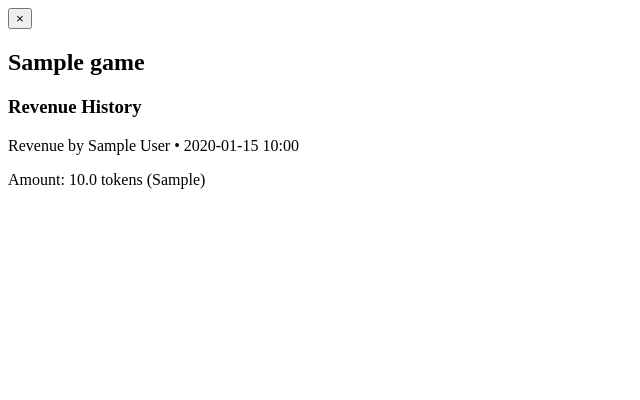
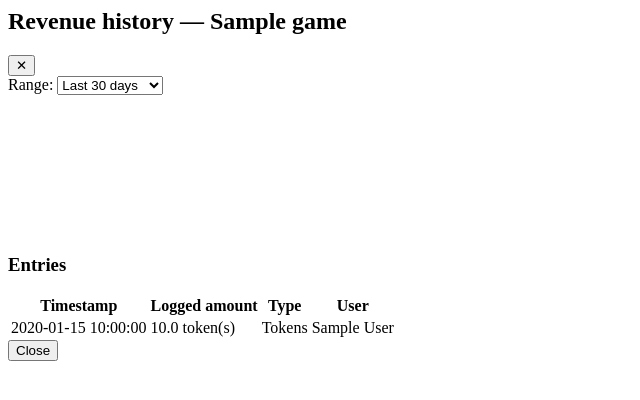
Before and after one commit to darkphoenixfox/barcade-app, a FastAPI app: page /game/1/revenue-history in a window 1280 px wide. Shown: the top 400 px of the page, without its empty margins (0-640 px from the left). Run offline with FastAPI, Linux system fonts and the light colour scheme; the visitor is signed in with stand-in values (Sample User, id 1); tables that the repository leaves empty hold one stand-in row (values such as "Sample post"); data that the repository does not hold is empty.

Commit message:
chore: better graphs revenue

```diff
--- a/app/main.py
+++ b/app/main.py
@@ -17,6 +17,7 @@
 from .models import Base
 from fastapi import FastAPI, Request, Depends, Form, HTTPException
 from fastapi.responses import JSONResponse
+from datetime import datetime, timedelta, timezone
 
 
 class LocationUpdateForm(BaseModel):
@@ -60,6 +61,106 @@
 
 def get_selected_location(request: Request):
 	return request.session.get("location_id", None)
+
+def _to_cash(amount: float, is_token: bool, token_value: float) -> float:
+    return (amount * token_value) if is_token else amount
+
+def _daterange_floor(dt: datetime, granularity: str) -> datetime:
+    if granularity == "daily":
+        return dt.replace(hour=0, minute=0, second=0, microsecond=0, tzinfo=dt.tzinfo)
+    if granularity == "weekly":
+        # ISO week starts Monday
+        d0 = dt.replace(hour=0, minute=0, second=0, microsecond=0, tzinfo=dt.tzinfo)
+        return d0 - timedelta(days=d0.weekday())
+    if granularity == "monthly":
+        return dt.replace(day=1, hour=0, minute=0, second=0, microsecond=0, tzinfo=dt.tzinfo)
+    return dt
+
+def _step(granularity: str) -> timedelta:
+    return timedelta(days=1 if granularity == "daily" else (7 if granularity == "weekly" else 30))
+
+def build_revenue_series(entries, start: datetime, end: datetime, granularity: str, token_value: float):
+    """
+    entries: ordered ASC by timestamp (Log-style: each entry's amount belongs to the interval since previous entry)
+    We distribute each entry's cash amount uniformly across [prev_time, curr_time).
+    Missing periods naturally get 0.
+    """
+    # Guard
+    if start >= end:
+        return []
+
+    # Ensure tz-aware
+    if start.tzinfo is None: start = start.replace(tzinfo=timezone.utc)
+    if end.tzinfo is None:   end = end.replace(tzinfo=timezone.utc)
+
+    # Seed bins
+    bins = {}
+    cur = _daterange_floor(start, granularity)
+    step = _step(granularity)
+    while cur < end:
+        bins[cur] = 0.0
+        cur = cur + (timedelta(days=1) if granularity == "daily" else
+                     timedelta(days=7) if granularity == "weekly" else
+                     # monthly: approximate 30-day buckets (simple; avoids heavy calendar math)
+                     timedelta(days=30))
+
+    # Prepare an artificial first previous time = start window (so earliest entry in range distributes from its own previous or the window start)
+    prev_time = None
+    prev_amount_cash = None
+
+    # We’ll compute on each entry's timestamp boundary
+    # First, prepend a synthetic "begin marker" at start so that first real entry can consider earlier time if needed
+    # Actually we need the previous entry outside the range. So fetch the previous one if exists:
+    # (We’ll query it in the route; here assume route gives us prev_outside if needed.)
+    # This helper expects entries to include one synthetic lead-in tuple: (prev_timestamp, None) to set prev_time.
+    # To keep function simple for you, we allow entries[0] carry prev via attribute ._prev; route sets it.
+
+    # Walk entries
+    for idx, e in enumerate(entries):
+        curr_time = e.timestamp
+        if curr_time.tzinfo is None:
+            curr_time = curr_time.replace(tzinfo=timezone.utc)
+
+        if prev_time is None:
+            # use synthetic previous from attribute or clamp to start
+            prev_time = getattr(e, "_prev_ts", start)
+            if prev_time.tzinfo is None:
+                prev_time = prev_time.replace(tzinfo=timezone.utc)
+
+        # clamp interval to [start, end)
+        interval_start = max(prev_time, start)
+        interval_end = min(curr_time, end)
+        if interval_end > interval_start:
+            duration = (interval_end - interval_start).total_seconds()
+            amount_cash = _to_cash(e.amount, e.is_token, token_value)
+            # Spread uniformly across the interval into overlapping bins
+            # Iterate per-day/week/month bin boundaries
+            bin_cursor = _daterange_floor(interval_start, granularity)
+            step_td = (timedelta(days=1) if granularity == "daily"
+                       else timedelta(days=7) if granularity == "weekly"
+                       else timedelta(days=30))
+            total_interval_seconds = (curr_time - prev_time).total_seconds()
+            # Avoid div by zero (same timestamp) – treat as instant: put all into the bin of curr_time
+            denom = max(total_interval_seconds, 1.0)
+            while bin_cursor < interval_end:
+                next_boundary = bin_cursor + step_td
+                seg_start = max(interval_start, bin_cursor)
+                seg_end = min(interval_end, next_boundary)
+                if seg_end > seg_start:
+                    frac = (seg_end - seg_start).total_seconds() / denom
+                    bins_key = _daterange_floor(bin_cursor, granularity)
+                    if bins_key in bins:
+                        bins[bins_key] += amount_cash * frac
+                bin_cursor = next_boundary
+
+        prev_time = curr_time
+
+    # Build sorted list
+    out = []
+    for k in sorted(bins.keys()):
+        out.append({"t": k.isoformat(), "amount": round(bins[k], 2)})
+    return out
+
 
 def require_logged_in(request: Request):
     if not request.session.get("logged_in"):
@@ -260,31 +361,49 @@
 
 	return RedirectResponse(url="/", status_code=303)
 
-
-
 @app.post("/game/{game_id}/log-revenue")
 def log_revenue(
-	request: Request,
-	game_id: int,
-	amount: float = Form(...),
-	is_token: bool = Form(...),
-	period: str = Form(""),
-	db: Session = Depends(get_db)
+    request: Request,
+    game_id: int,
+    amount: float = Form(...),
+    is_token: bool = Form(...),
+    collected_at: Optional[str] = Form(None),
+    db: Session = Depends(get_db)
 ):
-	game = crud.get_game_by_id(db, game_id)
-	user = get_current_user(request, db)
+    # Require a logged-in user
+    user = get_current_user(request, db)
+    if not user:
+        raise HTTPException(status_code=401, detail="Unauthorized")
 
-	if game and user:
-		crud.log_revenue(
-			db,
-			game=game,
-			user_id=user.id,
-			amount=amount,
-			is_token=is_token,
-			period=period
-		)
+    game = crud.get_game_by_id(db, game_id)
+    if not game:
+        raise HTTPException(status_code=404, detail="Game not found")
 
-	return RedirectResponse(url="/", status_code=303)
+    # Parse optional date/datetime
+    parsed_ts = None
+    if collected_at:
+        try:
+            # Accept 'YYYY-MM-DD' or full ISO 'YYYY-MM-DDTHH:MM'
+            if len(collected_at) == 10:
+                dt = datetime.fromisoformat(collected_at)
+            else:
+                dt = datetime.fromisoformat(collected_at)
+            parsed_ts = dt if dt.tzinfo else dt.replace(tzinfo=timezone.utc)
+        except Exception:
+            parsed_ts = None  # ignore invalid input and fall back to "now"
+
+    # Persist
+    crud.log_revenue(
+        db=db,
+        game=game,
+        user_id=user.id,
+        amount=amount,
+        is_token=is_token,
+        collected_at=parsed_ts
+    )
+
+    # Back to dashboard (your UI flow expects a redirect)
+    return RedirectResponse(url="/", status_code=303)
 
 
 @app.get("/game/{game_id}/status-history", response_class=HTMLResponse)
@@ -332,6 +451,56 @@
 		"game": game,
 		"entries": revenue_entries,
 	})
+
+from datetime import datetime, timedelta, timezone
+
+@app.get("/game/{game_id}/revenue-series")
+def revenue_series_api(
+    game_id: int,
+    start: str | None = None,
+    end: str | None = None,
+    db: Session = Depends(get_db)
+):
+    game = db.query(models.Game).filter(models.Game.id == game_id).first()
+    if not game:
+        raise HTTPException(status_code=404, detail="Game not found")
+
+    # Time window defaults: last 30 days
+    now = datetime.now(timezone.utc)
+    end_dt = datetime.fromisoformat(end).astimezone(timezone.utc) if end else now
+    start_dt = datetime.fromisoformat(start).astimezone(timezone.utc) if start else end_dt - timedelta(days=30)
+
+    entries = (
+        db.query(RevenueEntry)
+          .filter(RevenueEntry.game_id == game_id,
+                  RevenueEntry.timestamp >= start_dt,
+                  RevenueEntry.timestamp <= end_dt)
+          .order_by(RevenueEntry.timestamp.asc())
+          .all()
+    )
+
+    token_value = game.location.token_value if game.location else 1.0
+
+    def to_cash(amount: float, is_token: bool) -> float:
+        return (amount * token_value) if is_token else amount
+
+    series = []
+    for e in entries:
+        ts = e.timestamp
+        if ts.tzinfo is None:
+            ts = ts.replace(tzinfo=timezone.utc)
+        series.append({
+            "t": ts.isoformat(),
+            "amount": round(to_cash(e.amount, e.is_token), 2),
+            "raw_amount": e.amount,
+            "type": "tokens" if e.is_token else "cash"
+        })
+
+    return {
+        "series": series,
+        "start": start_dt.isoformat(),
+        "end": end_dt.isoformat()
+    }
 
 @app.get("/settings/modal", response_class=HTMLResponse)
 def settings_modal(request: Request, db: Session = Depends(get_db)):
--- a/app/models.py
+++ b/app/models.py
@@ -106,7 +106,6 @@
 	timestamp = Column(DateTime(timezone=True), server_default=func.now())
 	amount = Column(Float, nullable=False)
 	is_token = Column(Boolean, default=False)
-	period = Column(String, nullable=True)
 
 	user_id = Column(Integer, ForeignKey("users.id"))
 	game_id = Column(Integer, ForeignKey("games.id"))
--- a/app/templates/base.html
+++ b/app/templates/base.html
@@ -238,5 +238,6 @@
 		}
 	});
 	</script>
+	<script src="https://cdn.jsdelivr.net/npm/chart.js@4.4.3/dist/chart.umd.min.js"></script>
 </body>
 </html>
--- a/app/templates/game_modal.html
+++ b/app/templates/game_modal.html
@@ -71,8 +71,8 @@
 					<option value="false">Cash</option>
 					<option value="true">Tokens</option>
 				</select>
-				<input name="period" type="text" placeholder="Period (e.g. Fri–Sun)"
-				       class="w-full border px-2 py-1 rounded dark:bg-gray-800 dark:border-gray-700">
+				<input name="collected_at" type="date" placeholder="Collected on (optional)"
+		       class="w-full border px-2 py-1 rounded dark:bg-gray-800 dark:border-gray-700">
 				<button class="bg-blue-600 hover:bg-blue-700 text-white px-4 py-2 rounded w-full">
 					Log Revenue
 				</button>
--- a/app/templates/revenue_history_modal.html
+++ b/app/templates/revenue_history_modal.html
@@ -1,28 +1,137 @@
-<!-- app/templates/revenue_history_modal.html -->
-<div class="fixed inset-0 bg-black bg-opacity-50 flex items-center justify-center z-50">
-	<div class="bg-white dark:bg-gray-900 text-black dark:text-white rounded-lg shadow-lg max-w-md w-full p-6 relative space-y-6">
-		<button class="absolute top-2 right-3 text-gray-500 hover:text-white text-xl"
-		        onclick="document.getElementById('modal-container').innerHTML = ''">&times;</button>
+<div class="fixed inset-0 bg-black/50 flex items-center justify-center p-4" id="revenue-modal">
+  <div class="bg-white dark:bg-gray-900 rounded-lg shadow-xl w-full max-w-3xl overflow-hidden">
+    <div class="flex items-center justify-between px-4 py-3 border-b border-gray-200 dark:border-gray-700">
+      <h2 class="text-lg font-semibold">Revenue history — {{ game.name }}</h2>
+      <button class="text-gray-500 hover:text-gray-800 dark:hover:text-gray-200"
+              onclick="document.dispatchEvent(new Event('close_modal'))">
+        ✕
+      </button>
+    </div>
 
-		<h2 class="text-xl font-bold">{{ game.name }}</h2>
-		<h3 class="text-sm font-semibold text-gray-600 dark:text-gray-200 uppercase">Revenue History</h3>
+    <div class="px-4 py-3 space-y-3">
+      <!-- Controls -->
+		<div class="flex flex-wrap items-center gap-3">
+		<label class="text-sm">Range:</label>
+		<select id="rev-range" class="px-2 py-1 rounded bg-white dark:bg-gray-800 border dark:border-gray-700 text-sm">
+			<option value="7">Last 7 days</option>
+			<option value="30" selected>Last 30 days</option>
+			<option value="90">Last 90 days</option>
+			<option value="180">Last 6 months</option>
+			<option value="365">Last year</option>
+		</select>
+		</div>
 
-		<div class="max-h-80 overflow-y-auto space-y-4 pr-1">
-			{% for entry in entries %}
-				<div class="p-3 border border-gray-300 dark:border-gray-700 rounded-lg bg-white/60 dark:bg-gray-800/60">
-					<span class="text-xs font-semibold px-2 py-0.5 rounded-full mr-2 bg-blue-100 dark:bg-blue-900 text-blue-800">
-						Revenue
-					</span>
-					<span class="text-xs text-gray-700 dark:text-gray-300">
-						by {{ entry.user.name }} &bull; {{ entry.timestamp.strftime("%Y-%m-%d %H:%M") }}
-					</span>
-					<p class="text-sm mt-1 text-gray-800 dark:text-gray-200">
-						Amount: {{ entry.amount }} {{ "tokens" if entry.is_token else "cash" }}{% if entry.period %} ({{ entry.period }}){% endif %}
-					</p>
-				</div>
-			{% else %}
-				<p class="text-sm text-gray-600 dark:text-gray-400 italic">No revenue history available.</p>
-			{% endfor %}
-		</div>
-	</div>
+
+      <!-- Chart -->
+      <div class="w-full">
+        <canvas id="rev-chart" height="140"></canvas>
+      </div>
+
+      <!-- Raw entries table -->
+      <div class="border-t border-gray-200 dark:border-gray-700 pt-3">
+        <h3 class="text-sm font-semibold mb-2">Entries</h3>
+        <div class="max-h-64 overflow-auto">
+          <table class="w-full text-sm">
+            <thead class="text-left text-gray-500 dark:text-gray-400">
+              <tr>
+                <th class="py-1 pr-2">Timestamp</th>
+                <th class="py-1 pr-2">Logged amount</th>
+                <th class="py-1 pr-2">Type</th>
+                <th class="py-1">User</th>
+              </tr>
+            </thead>
+            <tbody>
+              {% for e in entries %}
+              <tr class="border-t border-gray-100 dark:border-gray-800">
+                <td class="py-1 pr-2">{{ e.timestamp }}</td>
+                <td class="py-1 pr-2">
+                  {% if e.is_token %}{{ e.amount }} token(s){% else %}€{{ '%.2f' % e.amount }}{% endif %}
+                </td>
+                <td class="py-1 pr-2">{{ 'Tokens' if e.is_token else 'Cash' }}</td>
+                <td class="py-1">{{ e.user.name if e.user else '-' }}</td>
+              </tr>
+              {% endfor %}
+            </tbody>
+          </table>
+        </div>
+      </div>
+    </div>
+
+    <div class="px-4 py-3 bg-gray-50 dark:bg-gray-800 border-t border-gray-200 dark:border-gray-700 text-right">
+      <button class="px-3 py-1 rounded bg-gray-200 dark:bg-gray-700 hover:bg-gray-300 dark:hover:bg-gray-600"
+              onclick="document.dispatchEvent(new Event('close_modal'))">Close</button>
+    </div>
+  </div>
 </div>
+
+<script>
+(function() {
+  const gameId = {{ game.id }};
+  const ctx = document.getElementById('rev-chart');
+  let chart;
+
+  function fmtEUR(x) { return '€' + (Math.round(x * 100) / 100).toFixed(2); }
+
+  function makeChart(points) {
+    // points: [{t, amount}]
+    const labels = points.map(p => new Date(p.t).toLocaleString());
+    const data = points.map(p => p.amount);
+
+    if (chart) chart.destroy();
+    chart = new Chart(ctx, {
+      type: 'line',
+      data: {
+        labels,
+        datasets: [{
+          label: 'Revenue (cash)',
+          data,
+          tension: 0.25,
+          pointRadius: 3,
+          spanGaps: false    // do NOT bridge missing entries; only actual points
+        }]
+      },
+      options: {
+        responsive: true,
+        maintainAspectRatio: false,
+        interaction: { mode: 'index', intersect: false },
+        plugins: {
+          legend: { display: false },
+          tooltip: {
+            callbacks: {
+              label: (ctx) => fmtEUR(ctx.parsed.y)
+            }
+          }
+        },
+        scales: {
+          x: { ticks: { maxRotation: 0 } },
+          y: { ticks: { callback: (v) => fmtEUR(v) } }
+        }
+      }
+    });
+  }
+
+  async function reload() {
+    const days = parseInt(document.getElementById('rev-range').value, 10);
+    const end = new Date();
+    const start = new Date(end.getTime() - days * 86400 * 1000);
+
+    const qs = new URLSearchParams({
+      start: start.toISOString(),
+      end: end.toISOString()
+    }).toString();
+
+    const res = await fetch(`/game/${gameId}/revenue-series?` + qs);
+    if (!res.ok) {
+      if (window.showToast) showToast('Error loading revenue series');
+      return;
+    }
+    const json = await res.json();
+    makeChart(json.series || []);
+  }
+
+  document.getElementById('rev-range').addEventListener('change', reload);
+
+  // First render
+  reload();
+})();
+</script>
```
Also changed, not shown: app/crud.py (+23 -11 lines).
